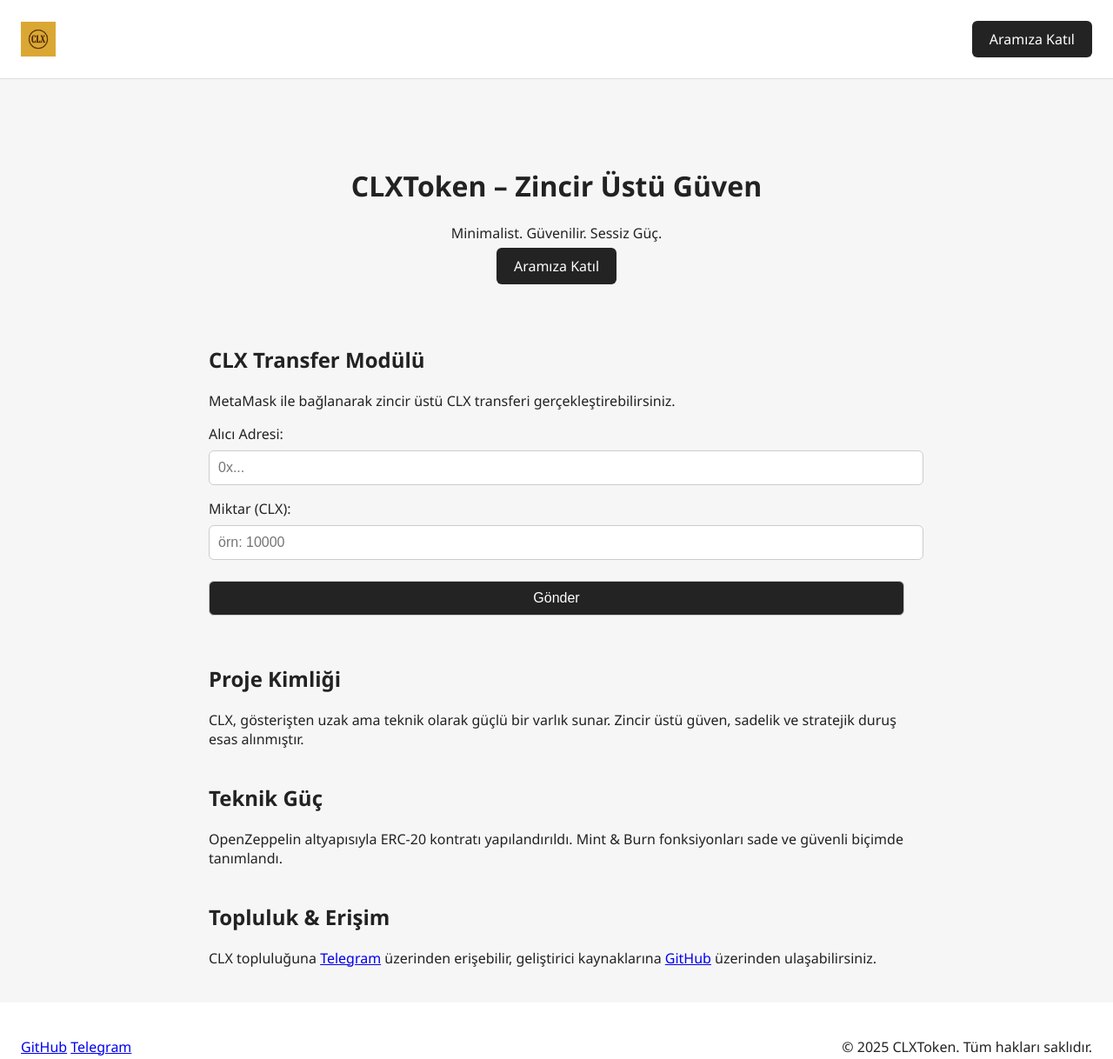
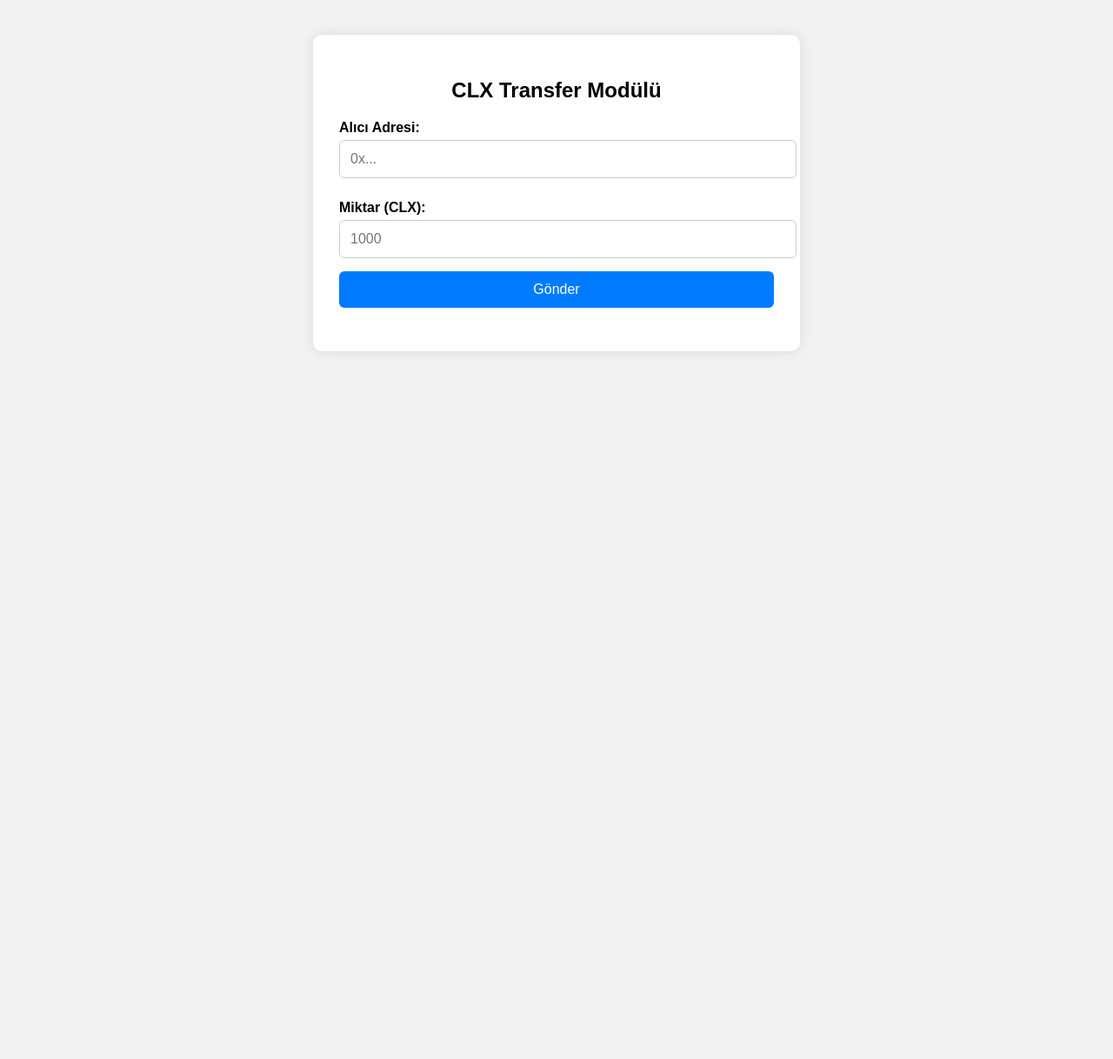
Before and after one commit to clxtoken/clxtoken-metadata, a plain HTML site: page index.html in a window 1280 px wide. Shown: the top 1218 px of the page at 87% size. After the commit the page ends 800 px from the top, so only its background shows below. Drawn offline with nearby package versions, Linux system fonts and the light colour scheme.

Commit message:
Update index.html

```diff
--- a/index.html
+++ b/index.html
@@ -2,117 +2,85 @@
 <html lang="tr">
 <head>
   <meta charset="UTF-8">
-  <meta name="viewport" content="width=device-width, initial-scale=1">
-  <title>CLXToken – Zincir Üstü Güven</title>
-  <link rel="icon" href="https://raw.githubusercontent.com/clxtoken/clxtoken-metadata/main/assets/clx-round-logo.png" type="image/png">
-  <meta name="description" content="CLXToken zincir üstü güven, teknik sadelik ve sessiz güç üzerine kurulmuş bir projedir.">
-  <script src="https://cdn.jsdelivr.net/npm/ethers/dist/ethers.min.js"></script>
+  <title>CLX Transfer Modülü</title>
+  <meta name="viewport" content="width=device-width, initial-scale=1.0">
   <style>
     body {
+      font-family: Arial, sans-serif;
+      background-color: #f2f2f2;
       margin: 0;
-      font-family: "Segoe UI", sans-serif;
-      background: #f6f6f6;
-      color: #222;
+      padding: 40px;
     }
-    header, footer {
+    .container {
       background-color: #fff;
-      padding: 24px;
-      border-bottom: 1px solid #ddd;
-      display: flex;
-      align-items: center;
-      justify-content: space-between;
+      padding: 30px;
+      border-radius: 10px;
+      max-width: 500px;
+      margin: auto;
+      box-shadow: 0 0 15px rgba(0,0,0,0.1);
     }
-    .logo { height: 40px; }
-    .cta-button {
-      background-color: #232323;
-      color: #fff;
-      padding: 10px 20px;
-      text-decoration: none;
-      border-radius: 6px;
-      font-weight: 500;
+    h2 {
+      text-align: center;
+      margin-bottom: 20px;
     }
-    .hero {
-      text-align: center;
-      padding: 80px 20px 40px;
+    label {
+      font-weight: bold;
+      margin-top: 10px;
+      display: block;
     }
-    .section {
-      max-width: 800px;
-      margin: 40px auto;
-      padding: 0 20px;
-    }
-    input, button {
+    input {
       width: 100%;
-      padding: 10px;
-      margin-top: 8px;
-      margin-bottom: 16px;
+      padding: 12px;
+      margin-top: 5px;
+      margin-bottom: 15px;
       border: 1px solid #ccc;
       border-radius: 6px;
       font-size: 16px;
     }
     button {
-      background-color: #232323;
-      color: #fff;
+      width: 100%;
+      padding: 12px;
+      background-color: #007bff;
+      color: white;
+      border: none;
+      border-radius: 6px;
+      font-size: 16px;
       cursor: pointer;
     }
     button:hover {
-      background-color: #444;
+      background-color: #0056b3;
     }
-    #result a {
-      color: green;
-      word-break: break-all;
+    #result {
+      margin-top: 20px;
+      font-weight: bold;
+      text-align: center;
+    }
+    a {
+      color: #007bff;
+      text-decoration: none;
+    }
+    a:hover {
+      text-decoration: underline;
     }
   </style>
 </head>
 <body>
-
-  <header>
-    <img src="https://raw.githubusercontent.com/clxtoken/clxtoken-metadata/main/assets/clx-round-logo.png" alt="CLXToken Logo" class="logo">
-    <a href="https://t.me/clxtoken" target="_blank" class="cta-button">Aramıza Katıl</a>
-  </header>
-
-  <div class="hero">
-    <h1>CLXToken – Zincir Üstü Güven</h1>
-    <p>Minimalist. Güvenilir. Sessiz Güç.</p>
-    <a href="https://t.me/clxtoken" target="_blank" class="cta-button">Aramıza Katıl</a>
-  </div>
-
-  <div class="section">
+  <div class="container">
     <h2>CLX Transfer Modülü</h2>
-    <p>MetaMask ile bağlanarak zincir üstü CLX transferi gerçekleştirebilirsiniz.</p>
-
     <label for="recipient">Alıcı Adresi:</label>
     <input type="text" id="recipient" placeholder="0x...">
 
     <label for="amount">Miktar (CLX):</label>
-    <input type="text" id="amount" placeholder="örn: 10000">
+    <input type="text" id="amount" placeholder="1000">
 
     <button onclick="sendCLX()">Gönder</button>
-    <p id="result"></p>
+    <div id="result"></div>
   </div>
 
-  <div class="section">
-    <h2>Proje Kimliği</h2>
-    <p>CLX, gösterişten uzak ama teknik olarak güçlü bir varlık sunar. Zincir üstü güven, sadelik ve stratejik duruş esas alınmıştır.</p>
-  </div>
+  <!-- Ethers.js kütüphanesi -->
+  <script src="https://cdn.jsdelivr.net/npm/ethers/dist/ethers.min.js"></script>
 
-  <div class="section">
-    <h2>Teknik Güç</h2>
-    <p>OpenZeppelin altyapısıyla ERC-20 kontratı yapılandırıldı. Mint & Burn fonksiyonları sade ve güvenli biçimde tanımlandı.</p>
-  </div>
-
-  <div class="section">
-    <h2>Topluluk & Erişim</h2>
-    <p>CLX topluluğuna <a href="https://t.me/clxtoken" target="_blank">Telegram</a> üzerinden erişebilir, geliştirici kaynaklarına <a href="https://github.com/clxtoken/clxtoken-metadata" target="_blank">GitHub</a> üzerinden ulaşabilirsiniz.</p>
-  </div>
-
-  <footer>
-    <div class="footer-links">
-      <a href="https://github.com/clxtoken/clxtoken-metadata" target="_blank">GitHub</a>
-      <a href="https://t.me/clxtoken" target="_blank">Telegram</a>
-    </div>
-    <p>© 2025 CLXToken. Tüm hakları saklıdır.</p>
-  </footer>
-
+  <!-- Transfer fonksiyonu -->
   <script>
     const tokenAddress = "0xa741c6f33bBC772342250Fd0ED3c248Bf5c8b801";
     const abi = [
@@ -125,6 +93,10 @@
       result.innerText = "İşlem gönderiliyor...";
 
       try {
+        if (!window.ethereum) {
+          throw new Error("MetaMask yüklü değil veya tarayıcı desteklemiyor.");
+        }
+
         const provider = new ethers.providers.Web3Provider(window.ethereum);
         await provider.send("eth_requestAccounts", []);
         const signer = provider.getSigner();
@@ -132,9 +104,18 @@
 
         const to = document.getElementById("recipient").value.trim();
         const amountInput = document.getElementById("amount").value.trim();
+
+        if (!ethers.utils.isAddress(to)) {
+          throw new Error("Geçersiz alıcı adresi.");
+        }
+
+        if (isNaN(amountInput) || Number(amountInput) <= 0) {
+          throw new Error("Geçerli bir miktar girin.");
+        }
+
         const amount = ethers.utils.parseUnits(amountInput, 18);
+        const tx = await contract.transfer(to, amount);
 
-        const tx = await contract.transfer(to, amount);
         result.innerHTML = `✅ İşlem gönderildi: <a href="https://bscscan.com/tx/${tx.hash}" target="_blank">${tx.hash}</a>`;
       } catch (err) {
         result.style.color = "red";
@@ -142,6 +123,5 @@
       }
     }
   </script>
-
 </body>
 </html>
```
